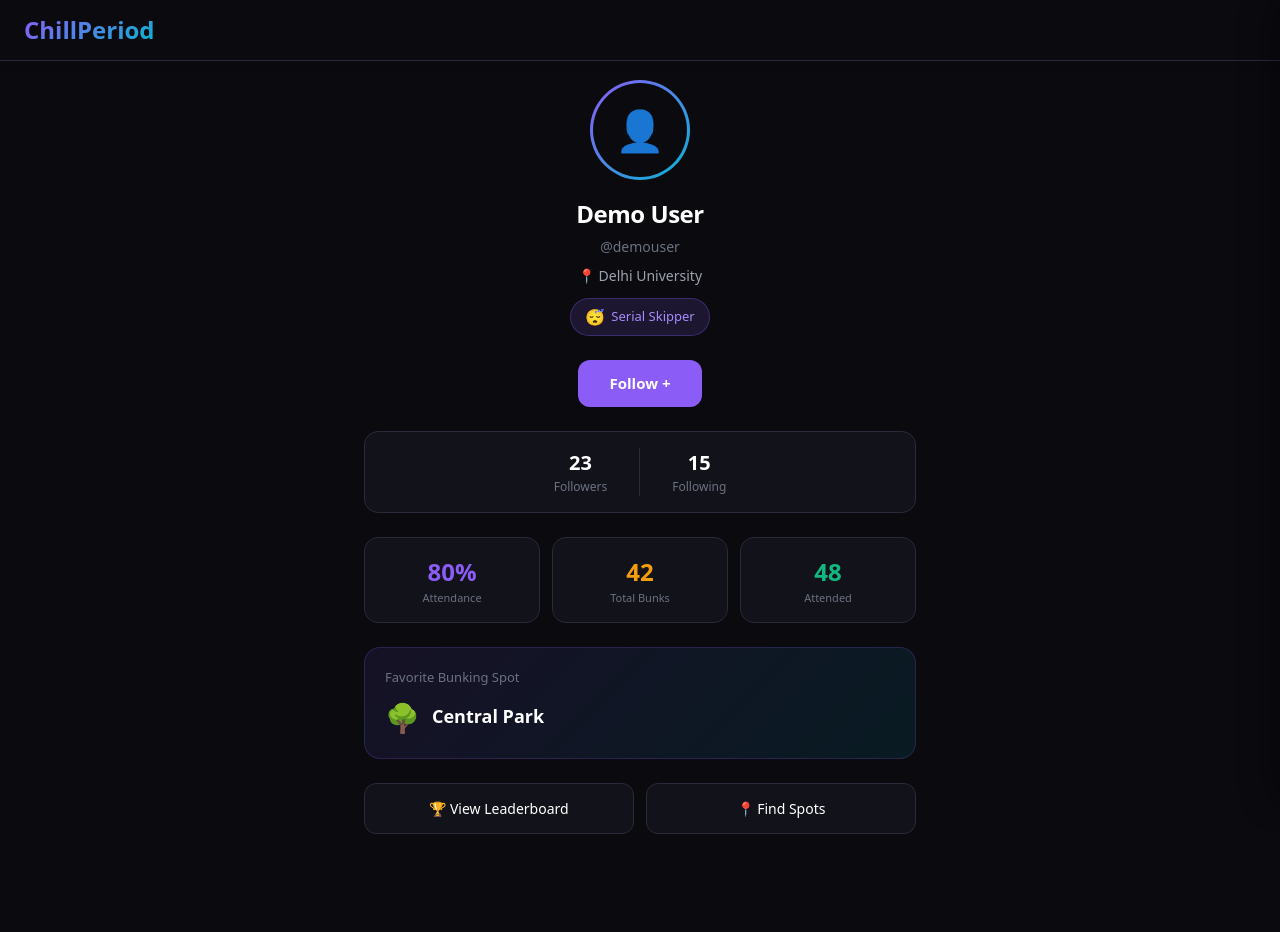
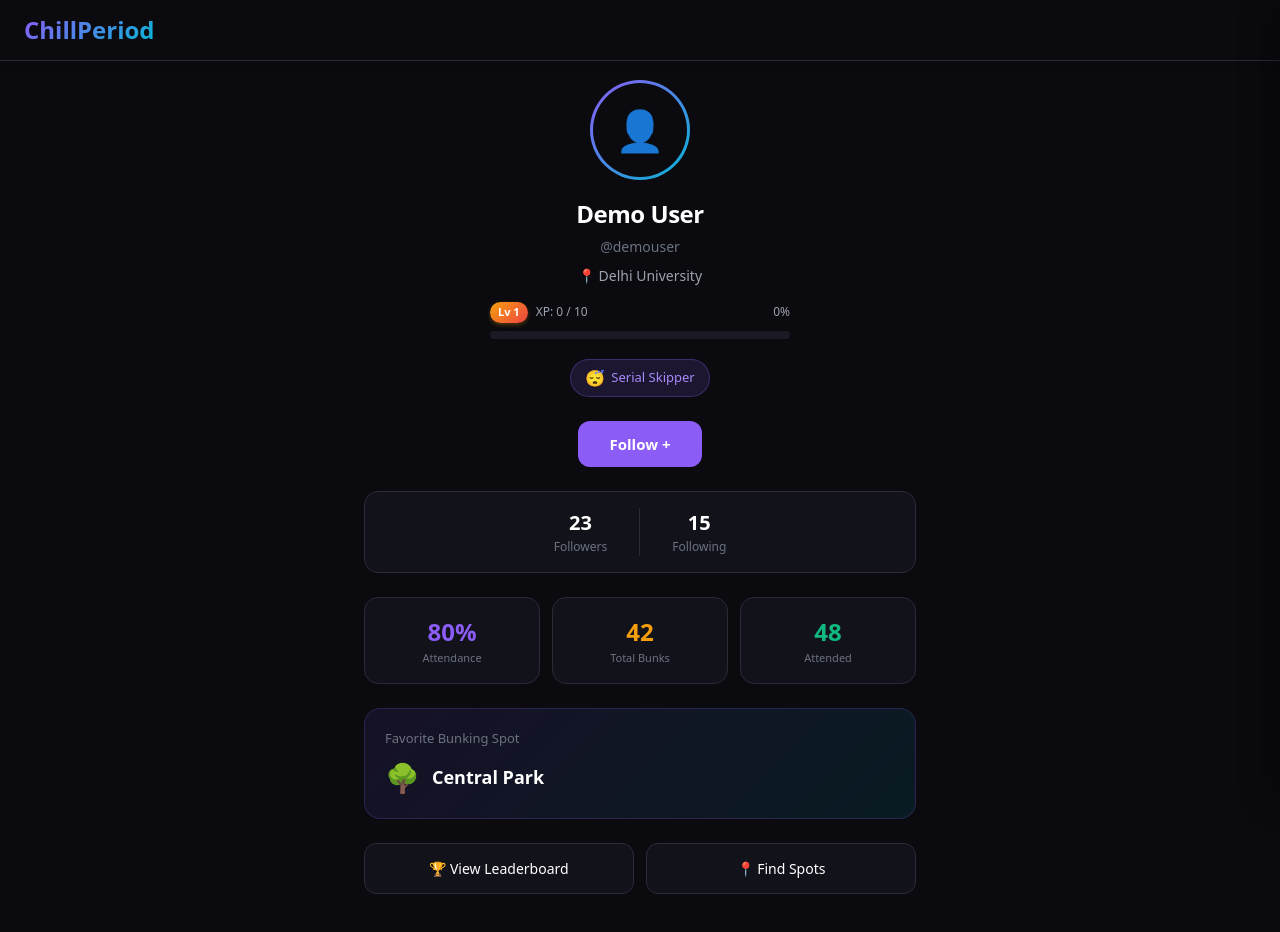
Before and after one commit to LaxmanYadav-12/ChillPeriod, a Next.js app in the folder chillperiod-web/: page /users/1 in a window 1280 px wide. Shown: the top 932 px of the page. Before the commit the page ends 882 px from the top, so only its background shows below. Built offline with nearby package versions, Linux system fonts and the light colour scheme; no server answers; the database is empty.

Commit message:
added xp system

```diff
--- a/chillperiod-web/src/app/api/spots/upvote/route.js
+++ b/chillperiod-web/src/app/api/spots/upvote/route.js
@@ -2,6 +2,7 @@ import { NextResponse } from 'next/server';
 import dbConnect from '@/lib/mongodb';
 import Spot from '@/models/Spot';
 import UserInteraction from '@/models/UserInteraction';
+import User from '@/lib/models/User';
 import { withApi } from '@/lib/security/apiHandler';
 import { voteActionSchema } from '@/lib/validators';
 
@@ -57,6 +58,14 @@ export const POST = withApi(
         { new: true }
       );
       newInteractionType = action;
+
+      // Award XP for voting the first time
+      const user = await User.findById(userId);
+      if (user) {
+        user.xp += 2;
+        user.level = Math.floor(Math.sqrt(user.xp / 10)) + 1;
+        await user.save();
+      }
     }
 
     if (!spot) {
--- a/chillperiod-web/src/app/api/tasks/[id]/route.js
+++ b/chillperiod-web/src/app/api/tasks/[id]/route.js
@@ -2,6 +2,7 @@ import { NextResponse } from 'next/server';
 import { auth } from '@/auth';
 import connectMongo from '@/lib/mongodb';
 import Task from '@/models/Task';
+import User from '@/lib/models/User';
 
 // Helper to verify task ownership
 async function getTaskIfOwner(taskId, sessionUserId) {
@@ -52,7 +53,21 @@ export async function PUT(request, { params }) {
       task.dueDate = updateData.dueDate ? new Date(updateData.dueDate) : null;
     }
 
+    // Check if task is newly completed to award XP
+    const wasCompleted = task.completed;
+    const isNowCompleted = updateData.completed === true;
+
     const updatedTask = await task.save();
+
+    // Award XP if task was just marked as completed
+    if (!wasCompleted && isNowCompleted) {
+      const user = await User.findById(session.user.id);
+      if (user) {
+        user.xp += 15;
+        user.level = Math.floor(Math.sqrt(user.xp / 10)) + 1;
+        await user.save();
+      }
+    }
 
     const populatedTask = await Task.findById(updatedTask._id)
       .populate('collaborators', 'name username image discordId avatar');
--- a/chillperiod-web/src/app/api/tasks/route.js
+++ b/chillperiod-web/src/app/api/tasks/route.js
@@ -2,6 +2,7 @@ import { NextResponse } from 'next/server';
 import { auth } from '@/auth';
 import connectMongo from '@/lib/mongodb';
 import Task from '@/models/Task';
+import User from '@/lib/models/User';
 
 // GET all tasks for the logged in user
 export async function GET(request) {
@@ -74,6 +75,14 @@ export async function POST(request) {
     const populatedTask = await Task.findById(savedTask._id)
       .populate('collaborators', 'name username image discordId avatar');
 
+    // Award XP to the creator
+    const user = await User.findById(session.user.id);
+    if (user) {
+      user.xp += 5;
+      user.level = Math.floor(Math.sqrt(user.xp / 10)) + 1;
+      await user.save();
+    }
+
     return NextResponse.json(populatedTask, { status: 201 });
   } catch (error) {
     console.error('Error creating task:', error);
--- a/chillperiod-web/src/app/api/users/[id]/route.js
+++ b/chillperiod-web/src/app/api/users/[id]/route.js
@@ -4,6 +4,8 @@ import User from '@/lib/models/User';
 import { auth } from '@/auth';
 import { isValidObjectId } from '@/lib/security/sanitize';
 import { userUpdateSchema } from '@/lib/validators';
+
+export const dynamic = 'force-dynamic'; // Prevent Next.js from caching this API route
 
 // GET /api/users/[id] — Get user profile (public)
 export async function GET(request, { params }) {
@@ -39,6 +41,12 @@ export async function GET(request, { params }) {
       : 0;
     user.followerCount = user.followers?.length || 0;
     user.followingCount = user.following?.length || 0;
+
+    // We keep user.followers array so the frontend can check `data.followers.some(f => f._id === session.user.id)`
+
+    // lean() bypasses Mongoose defaults, so old users might have undefined XP/Level
+    user.xp = user.xp || 0;
+    user.level = user.level || 1;
 
     return NextResponse.json(user);
   } catch (error) {
--- a/chillperiod-web/src/app/profile/page.js
+++ b/chillperiod-web/src/app/profile/page.js
@@ -281,8 +281,22 @@ export default function ProfilePage() {
     followerCount: 0,
     followingCount: 0,
     semester: session?.user?.semester || 4,
-    section: session?.user?.section || 'CSE-A'
+    section: session?.user?.section || 'CSE-A',
+    xp: 0,
+    level: 1
   };
+
+  // Calculate Progress to next level
+  const xp = user.xp || 0;
+  const level = user.level || 1;
+  const currentLevelXp = Math.pow(level - 1, 2) * 10;
+  const nextLevelXp = Math.pow(level, 2) * 10;
+  const xpIntoLevel = xp - currentLevelXp;
+  const xpNeededForLevel = nextLevelXp - currentLevelXp;
+  // Prevent NaN if xpNeededForLevel is 0
+  const progressPercentage = xpNeededForLevel > 0
+    ? Math.min(100, Math.max(0, (xpIntoLevel / xpNeededForLevel) * 100))
+    : 0;
 
   const achievements = [
     { id: 1, emoji: '🔥', title: 'On Fire!', desc: '5-day streak', unlocked: (user.currentStreak || 0) >= 5 },
@@ -480,9 +494,11 @@ export default function ProfilePage() {
               </div>
             </div>
 
-            <h1 style={{ fontSize: '28px', fontWeight: 'bold', color: 'var(--text-primary)', marginBottom: '4px' }}>
-              {user.name}
-            </h1>
+            <div style={{ display: 'flex', alignItems: 'center', justifyContent: 'center', gap: '8px', marginBottom: '4px' }}>
+              <h1 style={{ fontSize: '28px', fontWeight: 'bold', color: 'var(--text-primary)' }}>
+                {user.name}
+              </h1>
+            </div>
             {user.username && (
               <p style={{ color: '#a78bfa', fontSize: '15px', marginBottom: '8px' }}>
                 @{user.username}
@@ -491,6 +507,30 @@ export default function ProfilePage() {
             <p style={{ color: 'var(--text-secondary)', fontSize: '14px', marginBottom: '16px' }}>
               📍 {user.college || 'No college set'} • {user.semester ? `${user.semester}th Sem` : ''} {user.section ? `(${user.section})` : ''} {user.group ? `• ${user.group}` : ''}
             </p>
+
+            {/* XP Progress Bar */}
+            <div style={{ maxWidth: '300px', margin: '0 auto 24px auto' }}>
+              <div style={{ display: 'flex', alignItems: 'center', justifyContent: 'space-between', fontSize: '12px', color: 'var(--text-secondary)', marginBottom: '8px', fontWeight: 500 }}>
+                <div style={{ display: 'flex', alignItems: 'center', gap: '8px' }}>
+                  <div style={{
+                    background: 'linear-gradient(135deg, #f59e0b, #ef4444)', color: 'white',
+                    padding: '2px 8px', borderRadius: '12px', fontSize: '11px', fontWeight: 'bold',
+                    boxShadow: '0 2px 4px rgba(245, 158, 11, 0.3)'
+                  }}>
+                    Lv {user.level || 1}
+                  </div>
+                  <span>XP: {user.xp || 0} / {nextLevelXp}</span>
+                </div>
+                <span>{Math.round(progressPercentage)}%</span>
+              </div>
+              <div style={{ width: '100%', height: '8px', background: 'var(--bg-tertiary)', borderRadius: '4px', overflow: 'hidden' }}>
+                <div style={{
+                  width: `${progressPercentage}%`, height: '100%',
+                  background: 'linear-gradient(90deg, #8b5cf6, #06b6d4)',
+                  borderRadius: '4px', transition: 'width 0.5s ease-out'
+                }} />
+              </div>
+            </div>
 
             {/* Follower/Following Counts - Real Data */}
             <div style={{
--- a/chillperiod-web/src/app/users/[id]/page.js
+++ b/chillperiod-web/src/app/users/[id]/page.js
@@ -15,8 +15,11 @@ export default function UserProfilePage() {
   const [followLoading, setFollowLoading] = useState(false);
 
   useEffect(() => {
-    fetchUser();
-  }, [id]);
+    // Only fetch user when session loading is finished (either authenticated or null)
+    if (session !== undefined) {
+      fetchUser();
+    }
+  }, [id, session]);
 
   const fetchUser = async () => {
     setLoading(true);
@@ -27,7 +30,7 @@ export default function UserProfilePage() {
         setUser(data);
         // Check if current user follows this user
         if (session?.user?.id && data.followers) {
-          setIsFollowing(data.followers.some(f => f._id === session.user.id));
+          setIsFollowing(data.followers.some(f => String(f._id) === String(session.user.id)));
         }
       }
     } catch (error) {
@@ -72,11 +75,25 @@ export default function UserProfilePage() {
     followerCount: 23,
     followingCount: 15,
     favoriteSpot: { name: 'Central Park', emoji: '🌳' },
-    isPublic: true
+    isPublic: true,
+    xp: 0,
+    level: 1
   };
 
   const displayUser = user || mockUser;
   const isOwnProfile = session?.user?.id === id;
+
+  // Calculate Progress to next level
+  const xp = displayUser.xp || 0;
+  const level = displayUser.level || 1;
+  const currentLevelXp = Math.pow(level - 1, 2) * 10;
+  const nextLevelXp = Math.pow(level, 2) * 10;
+  const xpIntoLevel = xp - currentLevelXp;
+  const xpNeededForLevel = nextLevelXp - currentLevelXp;
+  const progressPercentage = xpNeededForLevel > 0
+    ? Math.min(100, Math.max(0, (xpIntoLevel / xpNeededForLevel) * 100))
+    : 0;
+
 
   // Bunk title logic
   const getBunkTitle = (bunks) => {
@@ -126,9 +143,11 @@ export default function UserProfilePage() {
               </div>
             </div>
 
-            <h1 style={{ fontSize: '24px', fontWeight: 'bold', color: 'var(--text-primary)', marginBottom: '4px' }}>
-              {displayUser.name}
-            </h1>
+            <div style={{ display: 'flex', alignItems: 'center', justifyContent: 'center', gap: '8px', marginBottom: '4px' }}>
+              <h1 style={{ fontSize: '24px', fontWeight: 'bold', color: 'var(--text-primary)' }}>
+                {displayUser.name}
+              </h1>
+            </div>
 
             {displayUser.username && (
               <p style={{ color: 'var(--text-muted)', fontSize: '14px', marginBottom: '8px' }}>
@@ -137,10 +156,34 @@ export default function UserProfilePage() {
             )}
 
             {displayUser.college && (
-              <p style={{ color: 'var(--text-secondary)', fontSize: '14px', marginBottom: '12px' }}>
+              <p style={{ color: 'var(--text-secondary)', fontSize: '14px', marginBottom: '16px' }}>
                 📍 {displayUser.college}
               </p>
             )}
+
+            {/* XP Progress Bar */}
+            <div style={{ maxWidth: '300px', margin: '0 auto 20px auto' }}>
+              <div style={{ display: 'flex', alignItems: 'center', justifyContent: 'space-between', fontSize: '12px', color: 'var(--text-secondary)', marginBottom: '8px', fontWeight: 500 }}>
+                <div style={{ display: 'flex', alignItems: 'center', gap: '8px' }}>
+                  <div style={{
+                    background: 'linear-gradient(135deg, #f59e0b, #ef4444)', color: 'white',
+                    padding: '2px 8px', borderRadius: '12px', fontSize: '11px', fontWeight: 'bold',
+                    boxShadow: '0 2px 4px rgba(245, 158, 11, 0.3)'
+                  }}>
+                    Lv {level}
+                  </div>
+                  <span>XP: {xp} / {nextLevelXp}</span>
+                </div>
+                <span>{Math.round(progressPercentage)}%</span>
+              </div>
+              <div style={{ width: '100%', height: '8px', background: 'var(--bg-tertiary)', borderRadius: '4px', overflow: 'hidden' }}>
+                <div style={{
+                  width: `${progressPercentage}%`, height: '100%',
+                  background: 'linear-gradient(90deg, #8b5cf6, #06b6d4)',
+                  borderRadius: '4px', transition: 'width 0.5s ease-out'
+                }} />
+              </div>
+            </div>
 
             {/* Bunk Title Badge */}
             <div style={{
```
Also changed, not shown: chillperiod-web/src/app/api/attendance/mark/route.js (+12 -0 lines), chillperiod-web/src/lib/models/User.js, 2 other files (tests, documents, lock files or other folders).
